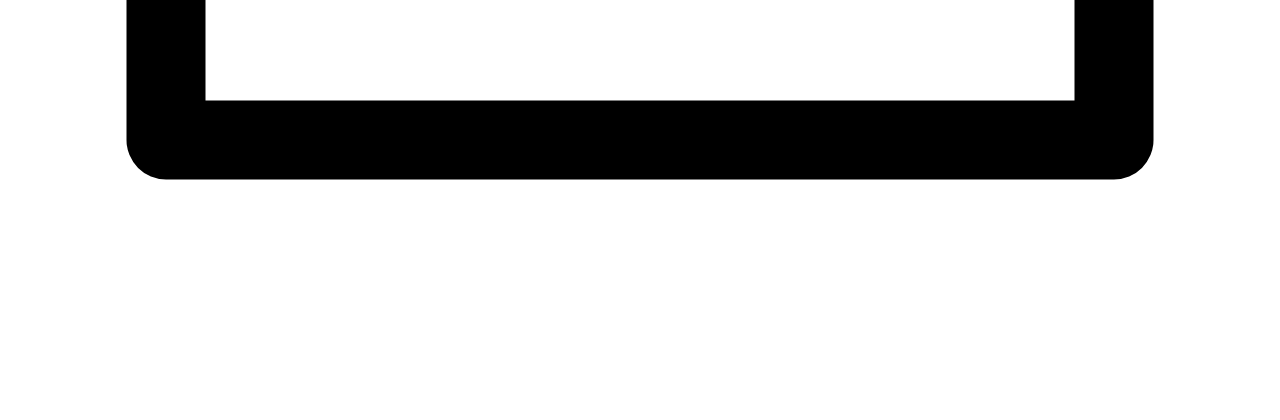
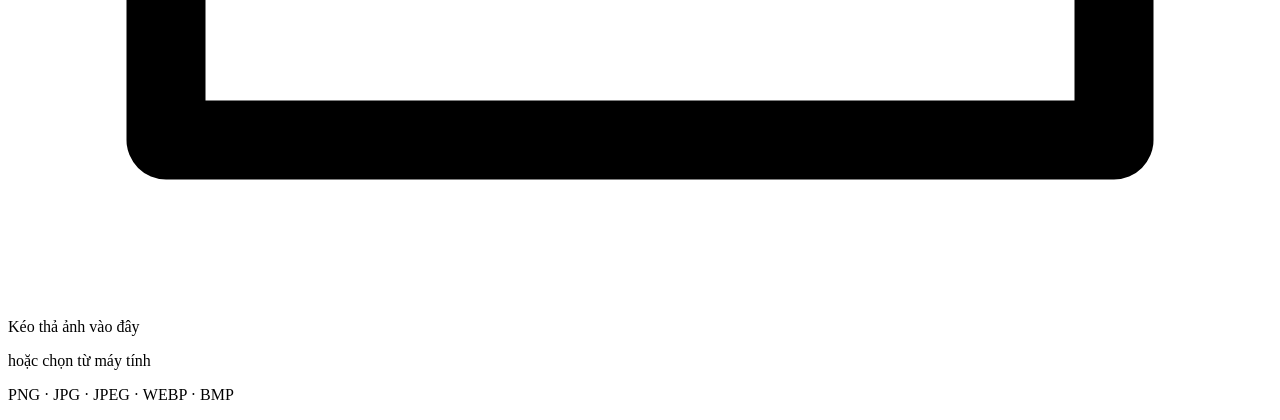
Before and after one commit to PhanAnh23593/BTL_TTNT, a Python web app: template templates/index.html in a window 1280 px wide. Shown: the part 1125-1545 px from the top of the page. Before the commit the page ends 1305 px from the top, so only its background shows below. Run offline with Jinja, Linux system fonts and the light colour scheme; the template is opened without the code that fills it, so the values that code supplies are empty.

Commit message:
chore(frontend): import image preview and file input

```diff
--- a/templates/index.html
+++ b/templates/index.html
@@ -39,6 +39,17 @@
               <path d="M6 36V42H42V36" stroke="currentColor" stroke-width="3" stroke-linecap="round" stroke-linejoin="round"/>
             </svg>
           </div>
+  <div class="drop-preview" id="dropPreview" style="display:none;">
+            <img id="previewImg" src="" alt="Preview" />
+            <div class="preview-overlay">
+              <span>Thay đổi ảnh</span>
+            </div>
+          </div>
+          <div class="drop-text" id="dropText">
+            <p class="drop-title">Kéo thả ảnh vào đây</p>
+            <p class="drop-sub">hoặc <span class="link-text" id="browseBtn">chọn từ máy tính</span></p>
+            <p class="drop-formats">PNG · JPG · JPEG · WEBP · BMP</p>
+          </div>
   <script src="/static/script.js"></script>
 </body>
 </html>
```
